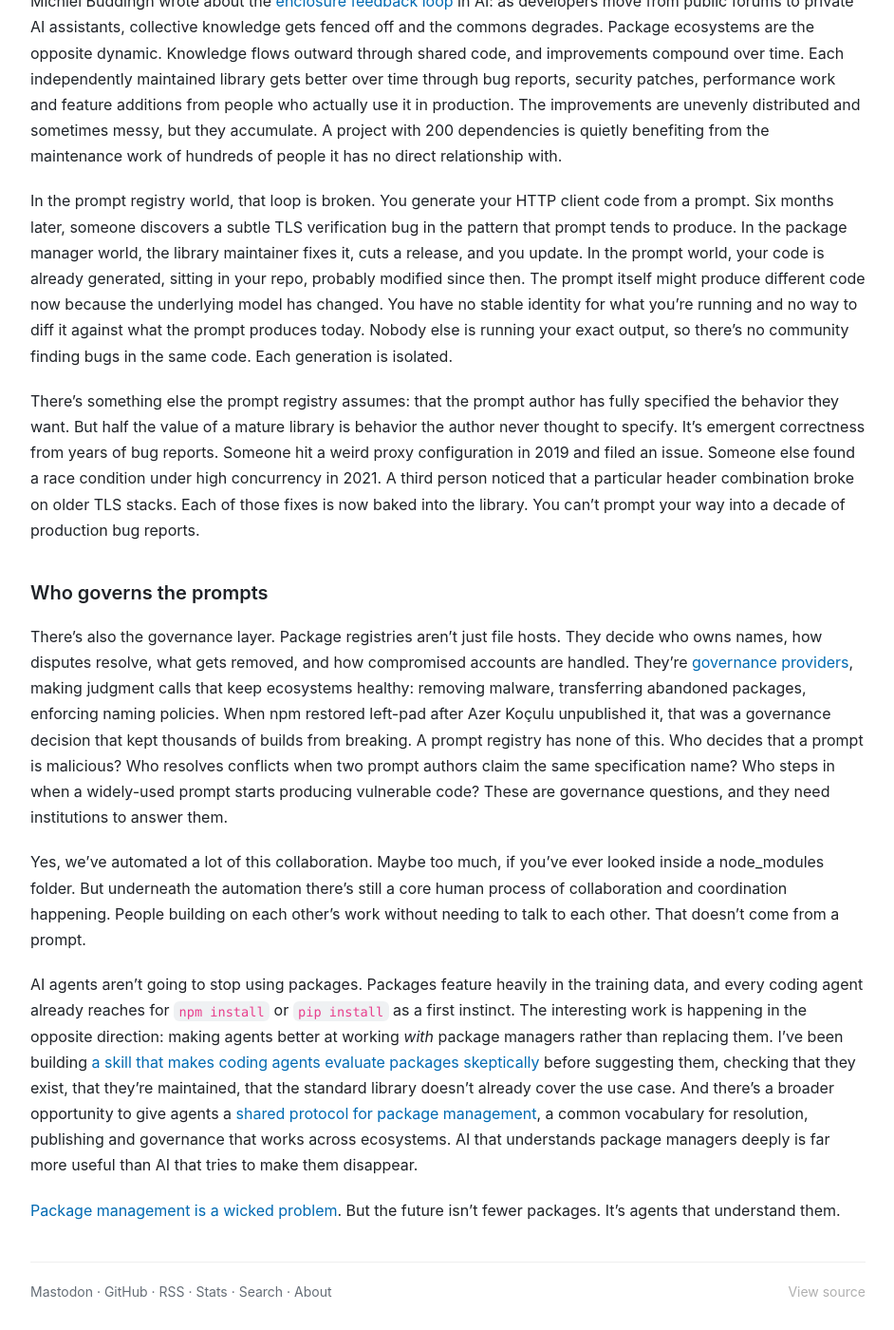
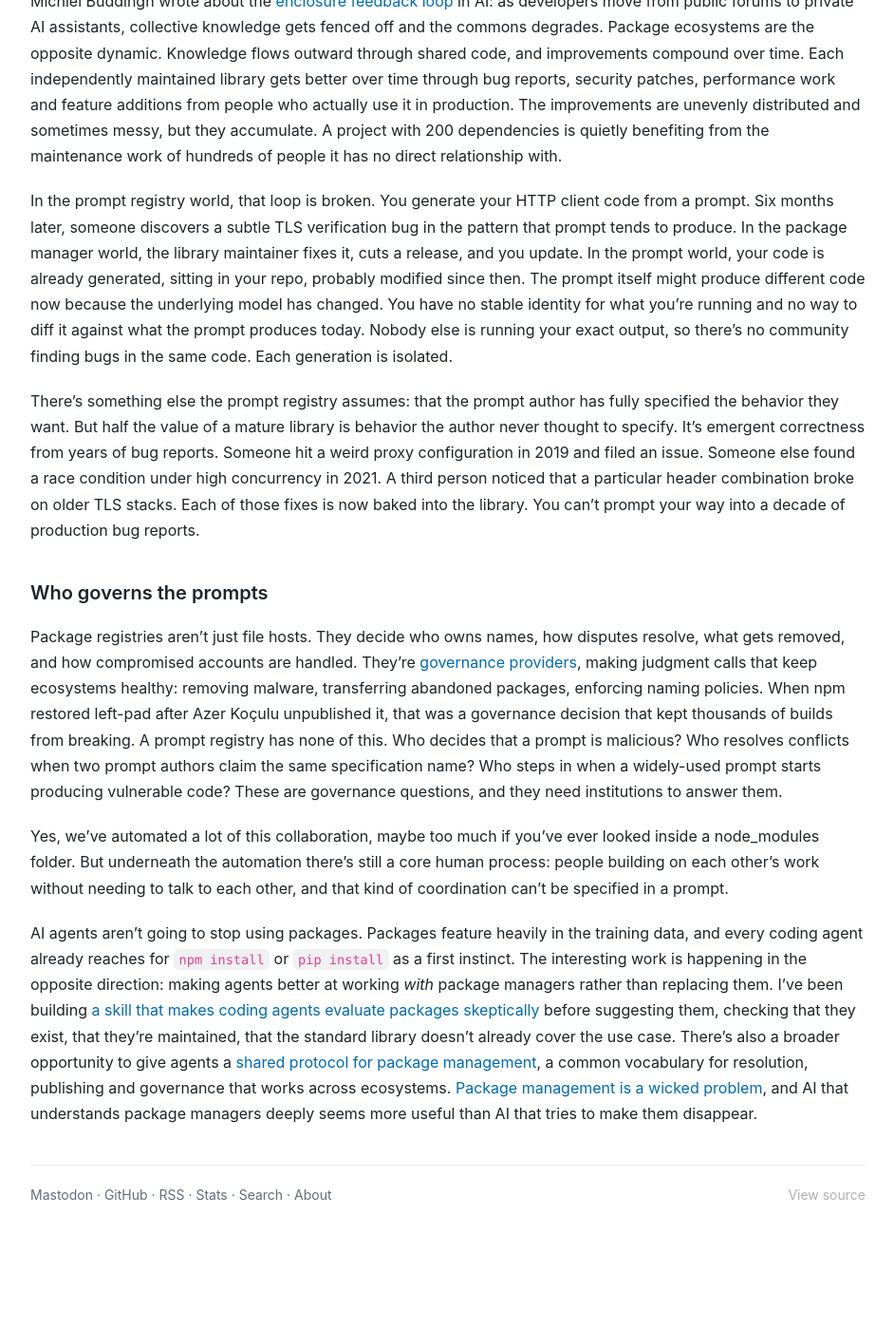
Before and after one commit to andrew/nesbitt.io, a Jekyll site: the page built from _posts/2026-01-30-will-ai-make-package-managers-redundant.md, in a window 1280 px wide and 1400 px high, scrolled down 2470 px. Shown: the whole window at 95% size, without its empty margins (168-1110 px from the left). Built offline with Jekyll 4.4.1, drawn with Linux system fonts in a browser that asks for light colours; after the commit the page ends 3768 px from its top, so only the background shows below that; some of the changed text lies outside the part shown.

Commit message:
Tweaks to the AI package manager post

```diff
--- a/_data/stats.json
+++ b/_data/stats.json
@@ -1,5 +1,5 @@
 {
-  "generated_at": "2026-01-29T12:29:52Z",
+  "generated_at": "2026-01-29T12:32:50Z",
   "total_posts": 64,
   "total_words": 84832,
   "reading_minutes": 425,
--- a/_posts/2026-01-30-will-ai-make-package-managers-redundant.md
+++ b/_posts/2026-01-30-will-ai-make-package-managers-redundant.md
@@ -13,7 +13,7 @@
 
 It's a naive vision, but it points at real problems. Supply chain attacks are serious. Transitive dependency trees are genuinely hard to reason about. The appeal of generating exactly what you need, with nothing extra, is obvious.
 
-But ignoring those problems doesn't solve them. It just moves them elsewhere. The generated code still has to implement TLS, parse JSON, handle Unicode. The complexity doesn't vanish because you stopped calling it a dependency. Let's humor it though. I love going down a rabbit hole.
+The generated code still has to implement TLS, parse JSON, handle Unicode. The complexity doesn't vanish because you stopped calling it a dependency; it just moves elsewhere. But I love going down a rabbit hole, so let's see where this leads.
 
 ### Down the rabbit hole
 
@@ -25,7 +25,7 @@
 
 Then you notice the test cases for an HTTP client are very similar regardless of the target language. The edge cases around TLS verification don't change just because you're generating Python instead of Go. So you extract the shared test specifications into reusable modules. Other prompt authors want to use those modules too. Now the test spec modules need their own versions, because a change to the shared TLS test suite shouldn't silently break the HTTP client prompt or the WebSocket prompt that also depends on it.
 
-At this point the HTTP client prompt declares that it works with v1.2 to v1.x of the TLS test module, and v2.0 or higher of the connection pooling spec module. These are dependency declarations. You need a resolver to figure out which versions of these prompt modules are compatible with each other. You need a lockfile — a `Promptfile.lock`, if you will — so that everyone on the team generates from the same set of prompt versions.
+At this point the HTTP client prompt declares that it works with v1.2 to v1.x of the TLS test module, and v2.0 or higher of the connection pooling spec module. These are dependency declarations. You need a resolver to figure out which versions of these prompt modules are compatible with each other. You need a lockfile (a `Promptfile.lock`, if you will) so that everyone on the team generates from the same set of prompt versions.
 
 The prompts themselves are getting long and repetitive. You find yourself writing the same patterns over and over: "handle timeouts by...", "verify certificates by...", "follow redirects up to N hops, preserving headers except..." You start defining shorthand. "Implements HTTP-REDIRECT-SPEC-v2" instead of spelling it out every time. Other prompt authors adopt your shorthand. Someone writes a document defining exactly what HTTP-REDIRECT-SPEC-v2 means, and now you have a specification language.
 
@@ -35,11 +35,11 @@
 
 > Any sufficiently complicated prompt registry contains an ad-hoc, informally-specified, bug-ridden, slow implementation of half of a package manager.
 
-And that's assuming good faith throughout. We didn't even get into the various new supply chain attacks targeted directly at LLMs and AI coding agents, from [prompt injection via package metadata](/2025/12/01/promptver.html) to [slopsquatting combined with dependency confusion](/2025/12/10/slopsquatting-meets-dependency-confusion.html).
+This assumes good faith throughout. The prompt registry would also face supply chain attacks targeted directly at LLMs and AI coding agents, from [prompt injection via package metadata](/2025/12/01/promptver.html) to [slopsquatting combined with dependency confusion](/2025/12/10/slopsquatting-meets-dependency-confusion.html).
 
-### What you actually lose
+### What packages provide
 
-The real value of a package isn't its implementation code. Anyone can rewrite curl in Rust in a weekend, as Daniel Stenberg has [heard many times](https://daniel.haxx.se/blog/2021/05/20/i-could-rewrite-curl/). What they can't rewrite is the twenty years of bug reports, the weird edge cases someone hit in production and took the time to fix, the arguments in issue threads that eventually settled on the right behavior. That knowledge is spread across the package's history and it grew organically. No prompt captures it.
+A package's value isn't primarily its implementation code. Anyone can rewrite curl in Rust in a weekend, as Daniel Stenberg has [heard many times](https://daniel.haxx.se/blog/2021/05/20/i-could-rewrite-curl/). What they can't rewrite is the twenty years of bug reports, the weird edge cases someone hit in production and took the time to fix, the arguments in issue threads that eventually settled on the right behavior. That knowledge is spread across the package's history and it grew organically. No prompt captures it.
 
 Package names and version numbers are flags that people rally around. They're points of coordination that developers come back to later to check whether someone made an improvement. When a maintainer fixes a bug in a widely-used library, that fix flows outward through the dependency graph. Thousands of projects get the improvement by running a version update. Nobody coordinated this. The maintainer didn't know most of the downstream consumers existed. The downstream developers didn't need to understand the internals of the fix. Semver gave them a protocol for expressing "this is safe to take" without requiring explicit coordination between every pair of producer and consumer.
 
@@ -51,10 +51,8 @@
 
 ### Who governs the prompts
 
-There's also the governance layer. Package registries aren't just file hosts. They decide who owns names, how disputes resolve, what gets removed, and how compromised accounts are handled. They're [governance providers](/2025/12/22/package-registries-are-governance-as-a-service.html), making judgment calls that keep ecosystems healthy: removing malware, transferring abandoned packages, enforcing naming policies. When npm restored left-pad after Azer Koçulu unpublished it, that was a governance decision that kept thousands of builds from breaking. A prompt registry has none of this. Who decides that a prompt is malicious? Who resolves conflicts when two prompt authors claim the same specification name? Who steps in when a widely-used prompt starts producing vulnerable code? These are governance questions, and they need institutions to answer them.
+Package registries aren't just file hosts. They decide who owns names, how disputes resolve, what gets removed, and how compromised accounts are handled. They're [governance providers](/2025/12/22/package-registries-are-governance-as-a-service.html), making judgment calls that keep ecosystems healthy: removing malware, transferring abandoned packages, enforcing naming policies. When npm restored left-pad after Azer Koçulu unpublished it, that was a governance decision that kept thousands of builds from breaking. A prompt registry has none of this. Who decides that a prompt is malicious? Who resolves conflicts when two prompt authors claim the same specification name? Who steps in when a widely-used prompt starts producing vulnerable code? These are governance questions, and they need institutions to answer them.
 
-Yes, we've automated a lot of this collaboration. Maybe too much, if you've ever looked inside a node_modules folder. But underneath the automation there's still a core human process of collaboration and coordination happening. People building on each other's work without needing to talk to each other. That doesn't come from a prompt.
+Yes, we've automated a lot of this collaboration, maybe too much if you've ever looked inside a node_modules folder. But underneath the automation there's still a core human process: people building on each other's work without needing to talk to each other, and that kind of coordination can't be specified in a prompt.
 
-AI agents aren't going to stop using packages. Packages feature heavily in the training data, and every coding agent already reaches for `npm install` or `pip install` as a first instinct. The interesting work is happening in the opposite direction: making agents better at working *with* package managers rather than replacing them. I've been building [a skill that makes coding agents evaluate packages skeptically](/2026/01/21/an-ai-skill-for-skeptical-dependency-management.html) before suggesting them, checking that they exist, that they're maintained, that the standard library doesn't already cover the use case. And there's a broader opportunity to give agents a [shared protocol for package management](/2026/01/22/a-protocol-for-package-management.html), a common vocabulary for resolution, publishing and governance that works across ecosystems. AI that understands package managers deeply is far more useful than AI that tries to make them disappear.
-
-[Package management is a wicked problem](/2026/01/23/package-management-is-a-wicked-problem.html). But the future isn't fewer packages. It's agents that understand them.
+AI agents aren't going to stop using packages. Packages feature heavily in the training data, and every coding agent already reaches for `npm install` or `pip install` as a first instinct. The interesting work is happening in the opposite direction: making agents better at working *with* package managers rather than replacing them. I've been building [a skill that makes coding agents evaluate packages skeptically](/2026/01/21/an-ai-skill-for-skeptical-dependency-management.html) before suggesting them, checking that they exist, that they're maintained, that the standard library doesn't already cover the use case. There's also a broader opportunity to give agents a [shared protocol for package management](/2026/01/22/a-protocol-for-package-management.html), a common vocabulary for resolution, publishing and governance that works across ecosystems. [Package management is a wicked problem](/2026/01/23/package-management-is-a-wicked-problem.html), and AI that understands package managers deeply seems more useful than AI that tries to make them disappear.
```
